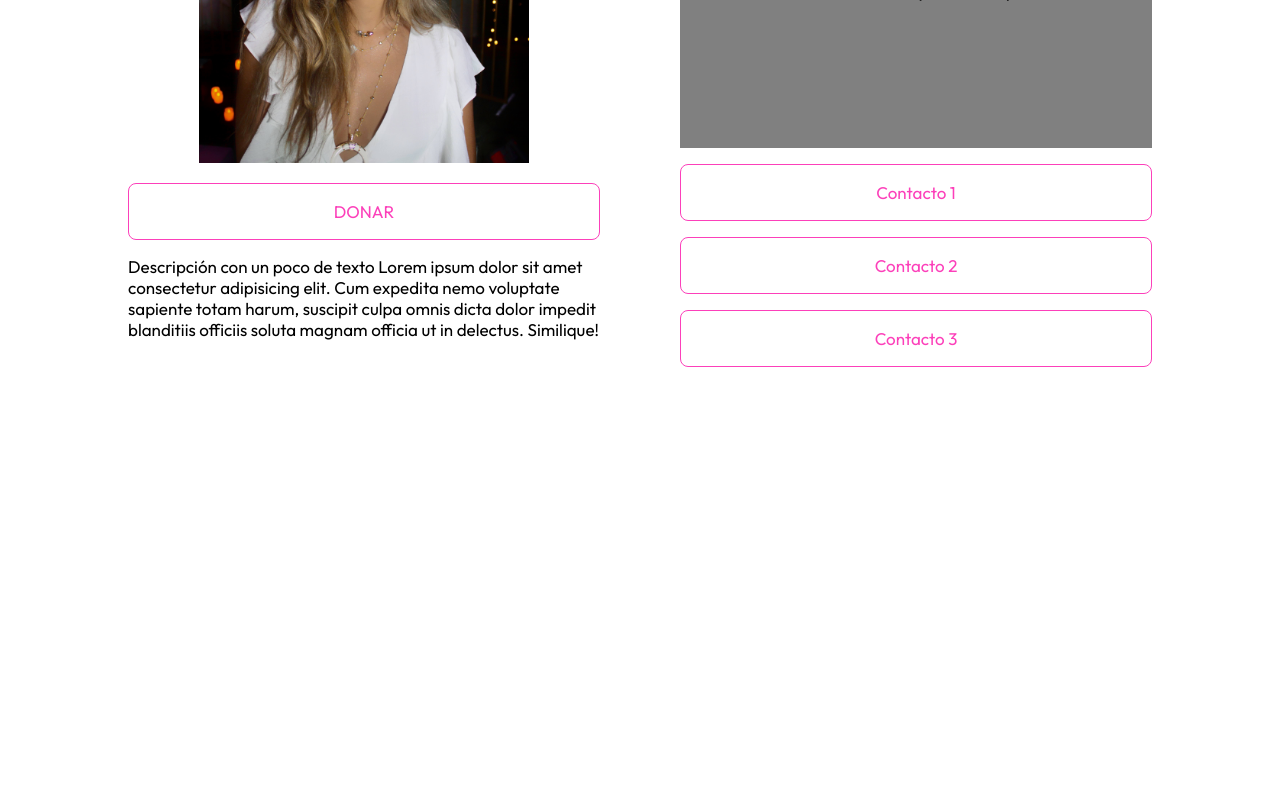
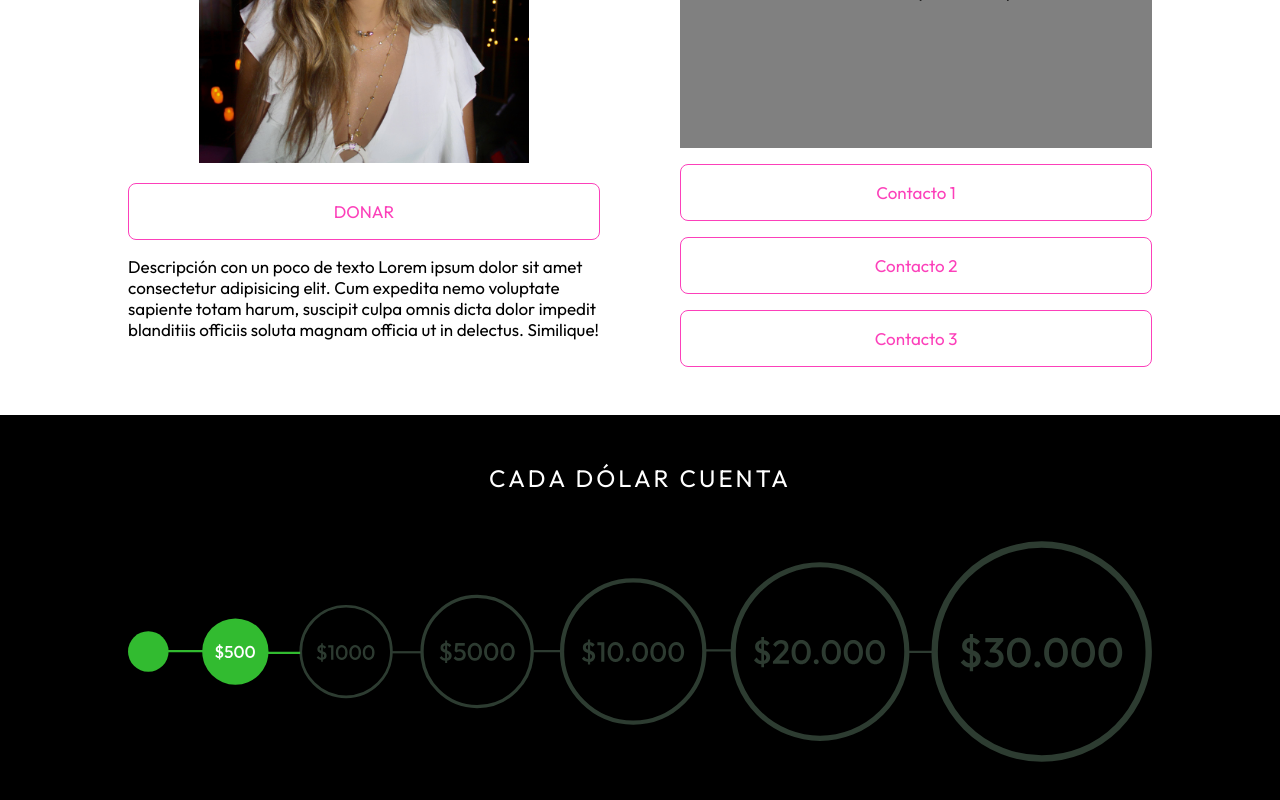
Before and after one commit to maartou/manuserrano, a Next.js app: page / in a window 1280 px wide. Shown: the part 2389-3189 px from the top of the page. Before the commit the page ends 2804 px from the top, so only its background shows below. Built offline with nearby package versions, Linux system fonts and the light colour scheme; a web font is replaced by a local one.

Commit message:
Agregando sección de contador

```diff
--- /dev/null
+++ b/components/counter/Counter.jsx
@@ -0,0 +1,25 @@
+import style from "./Counter.module.scss";
+import Image from "next/image";
+import cphone from "../../public/img/cphone.svg";
+import cwide from "../../public/img/cwide.svg";
+
+const Counter = () => {
+  return (
+    <div className={style.container}>
+
+        <h3>Cada dólar cuenta</h3>
+
+      <div className={style.cphone}>
+        <Image src={cphone} alt="" />
+      </div>
+
+
+      <div className={style.cwide}>
+        <Image src={cwide} alt="" />
+      </div>
+
+    </div>
+  );
+};
+
+export default Counter;
--- /dev/null
+++ b/components/counter/Counter.module.scss
@@ -0,0 +1,44 @@
+.container {
+    background: #000000;
+    color: white;
+    padding: 2rem;
+
+    h3 {
+        text-align: center;
+        text-transform: uppercase;
+        font-weight: 300;
+        letter-spacing: 3px;
+        margin-bottom: 3rem;
+    }
+}
+
+.cphone {
+    text-align: center;
+    margin: 0 auto;
+    width: 80%;
+}
+
+.cwide {
+    display: none;
+}
+
+@media screen and (min-width:900px) {
+
+    .container {
+        padding: 3rem 0;
+        h3 {
+            font-size: 1.5rem;
+        }
+    }
+
+    .cphone {
+        display: none;
+    }
+
+    .cwide {
+        text-align: center;
+        width: 80%;
+        margin: 0 auto;
+        display: block;
+    }
+}
--- a/components/hero/Hero.jsx
+++ b/components/hero/Hero.jsx
@@ -16,7 +16,7 @@ const Hero = () => {
           <nav className={style.nav}>
             <Link href="#about"> Sobre mi </Link>
             <Link href="#videos"> Videos </Link>
-            <Link href="/"> Recaudaciones </Link>
+            <Link href="#recauda"> Recaudaciones </Link>
           </nav>
 
           <div className={style.content}>
--- a/components/recaudaciones/Recaudaciones.jsx
+++ b/components/recaudaciones/Recaudaciones.jsx
@@ -9,7 +9,7 @@ const Recaudaciones = () => {
     <section className={style.section}>
       <div className={style.container}>
 
-        <div className={style.gofound_container}>
+        <div className={style.gofound_container} id="recauda">
           <h3>Ayúdame a cumplir mi sueño</h3>
           <div className={style.foto}>
             <Image src={manu} alt="Manuela Serrano" />
--- a/pages/index.jsx
+++ b/pages/index.jsx
@@ -5,6 +5,7 @@ import Hero from "../components/hero/Hero";
 import About from "../components/about/About";
 import Multimedia from "../components/multimedia/Multimedia";
 import Recaudaciones from "../components/recaudaciones/Recaudaciones";
+import Counter from "../components/counter/Counter";
 
 export default function Home() {
   return (
@@ -19,6 +20,7 @@ export default function Home() {
         <About />
         <Multimedia />
         <Recaudaciones />
+        <Counter />
       </main>
     </>
   );
```
Also changed, not shown: public/img/cphone.svg (added), public/img/cwide.svg (added).
